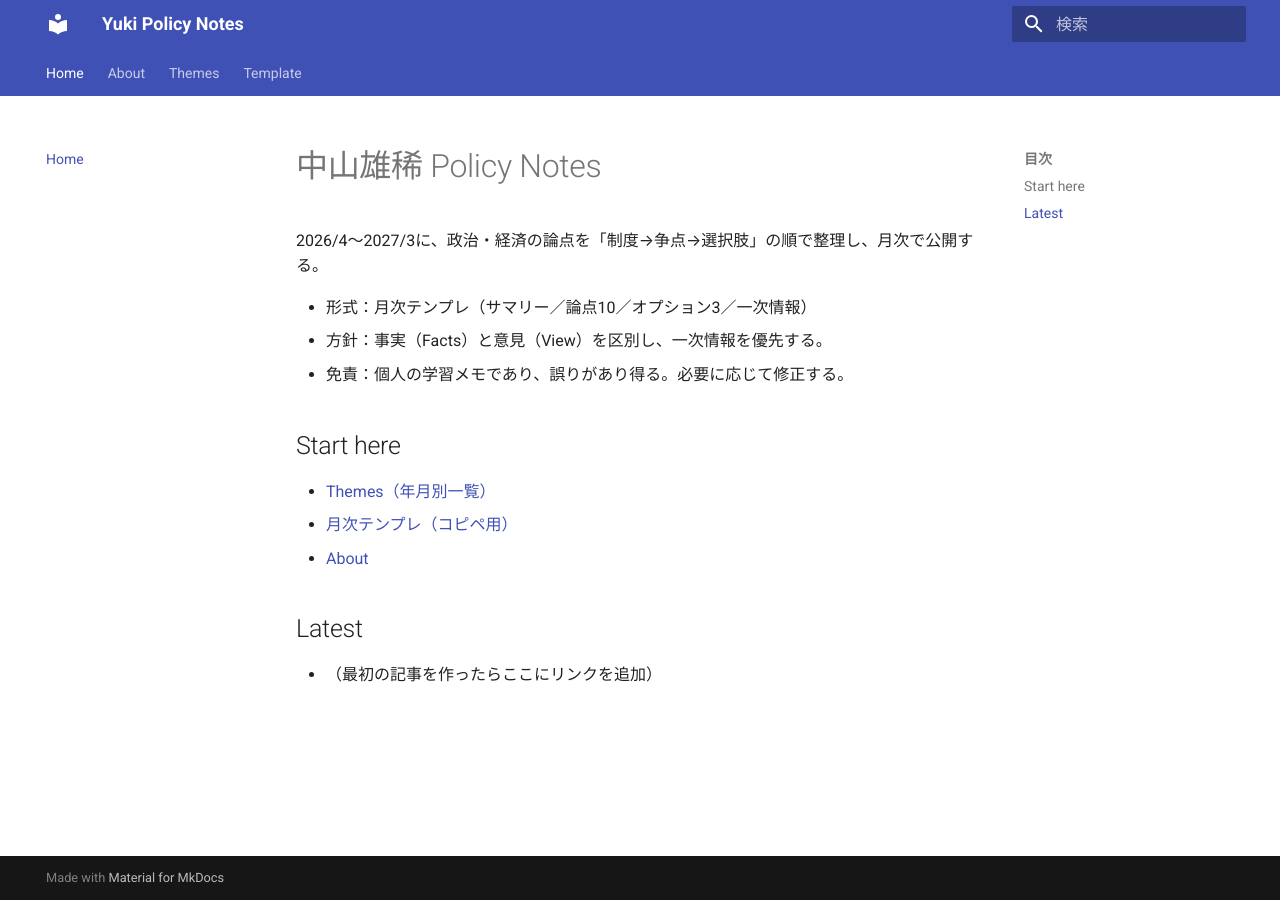
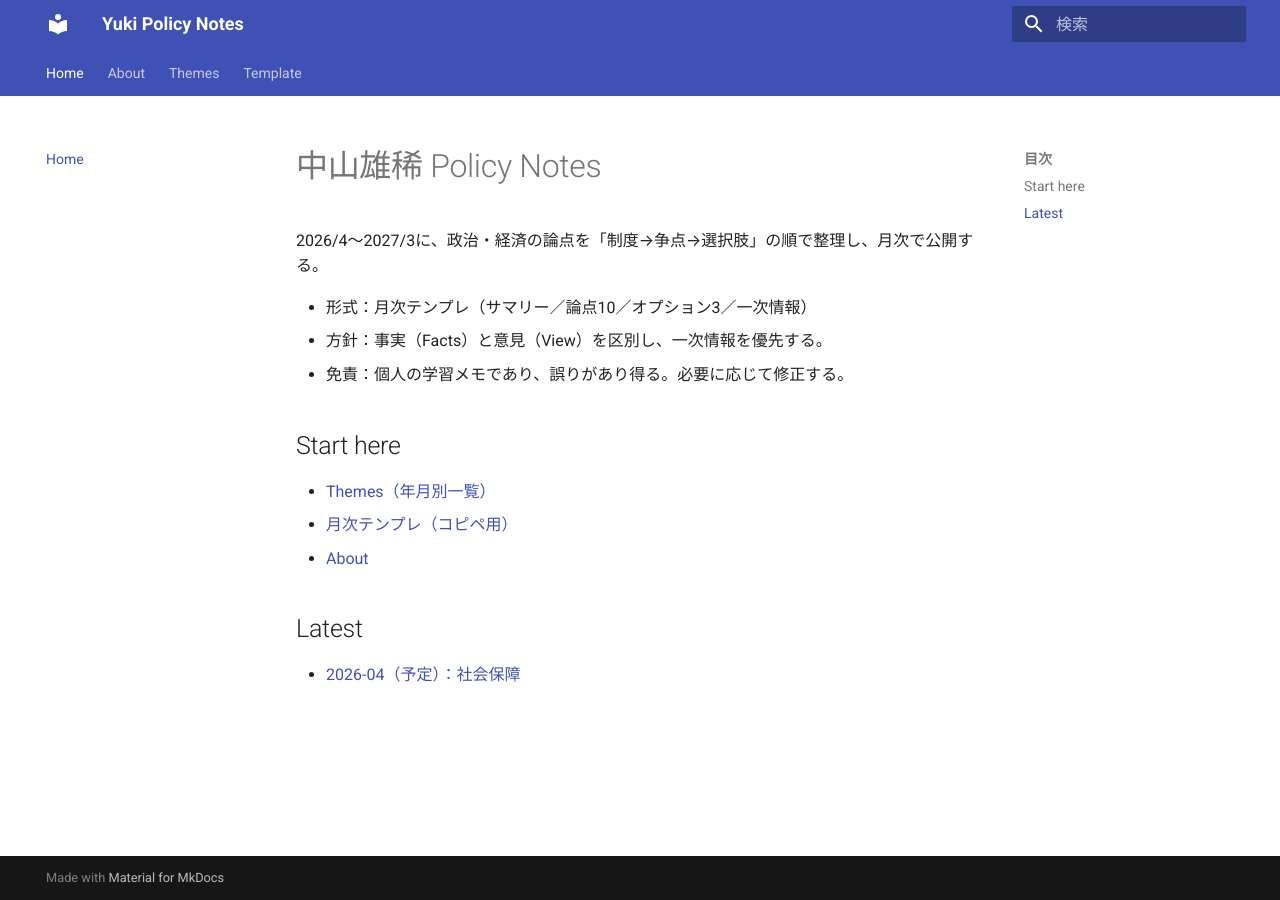
Before and after one commit to yu-ki-nakayama/policy-notes, an MkDocs documentation site: the page built from docs/index.md, in a window 1280 px wide. Built offline with MkDocs 1.6.1 and Material for MkDocs 9.7.7, drawn with Linux system fonts in a browser that asks for light colours.

Commit message:
Update index.md

```diff
--- a/docs/index.md
+++ b/docs/index.md
@@ -12,4 +12,4 @@
 - [About](about.md)
 
 ## Latest
-- （最初の記事を作ったらここにリンクを追加）
+- [2026-04（予定）：社会保障](themes/2026-04.md)
```
